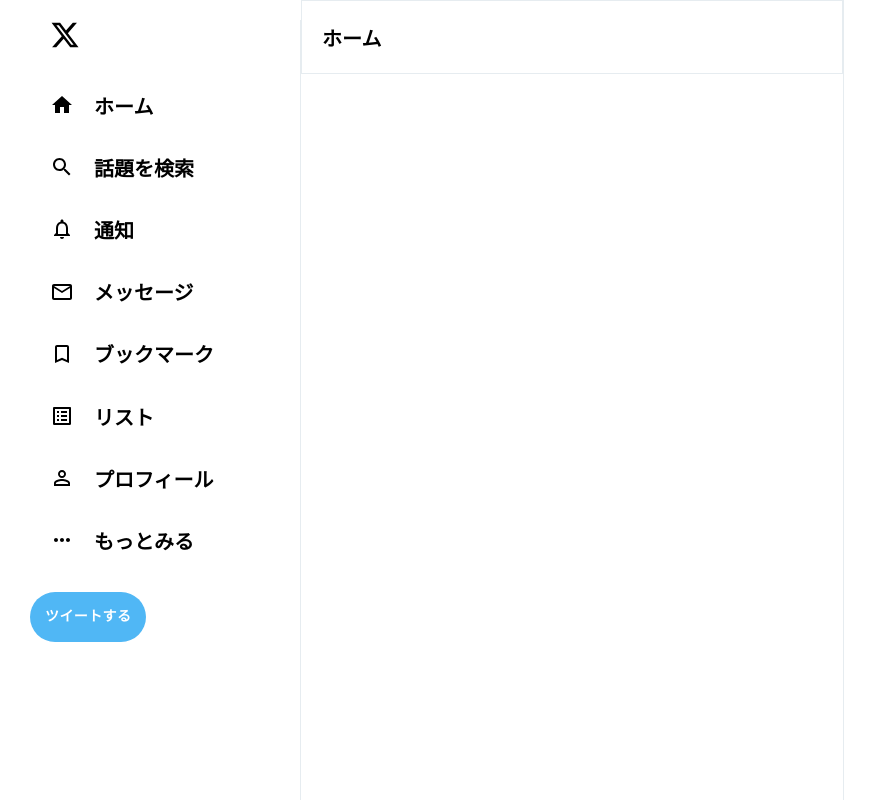
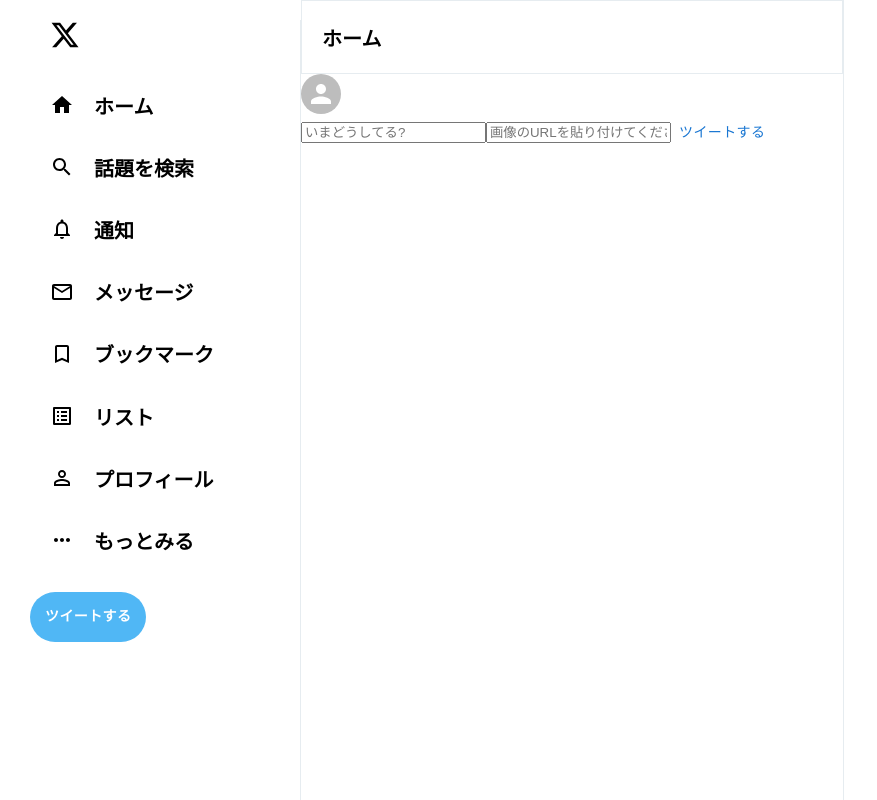
Before and after one commit to shumatsumoto/react-firebase-x, a React (Create React App) app: page / in a window 1280 px wide. Shown: the whole page, without its empty margins (0-877 px from the left). Built offline with nearby package versions, Linux system fonts and the light colour scheme; the HTML template or start-up script is replaced by a standard one.

Commit message:
TweetBox作成

```diff
--- a/src/components/timeline/Timeline.js
+++ b/src/components/timeline/Timeline.js
@@ -1,5 +1,6 @@
 import React from 'react'
 import './Timeline.css'
+import TweetBox from './TweetBox'
 
 const Timeline = () => {
   return (
@@ -7,7 +8,9 @@
       <div className='timeline__header'>
         <h2>ホーム</h2>
       </div>
+      <TweetBox />
     </div>
+
   )
 }
 
--- /dev/null
+++ b/src/components/timeline/TweetBox.js
@@ -0,0 +1,17 @@
+import { Avatar, Button } from '@mui/material'
+import React from 'react'
+
+const TweetBox = () => {
+  return (
+    <div className='tweetBox'>
+      <form>
+        <Avatar />
+        <input placeholder="いまどうしてる?" type="text" />
+        <input className='tweetBox__imageInput' placeholder="画像のURLを貼り付けてください" type="text" />
+        <Button className='tweetBox__tweetButton' type='submit'>ツイートする</Button>
+      </form>
+    </div>
+  )
+}
+
+export default TweetBox
```
